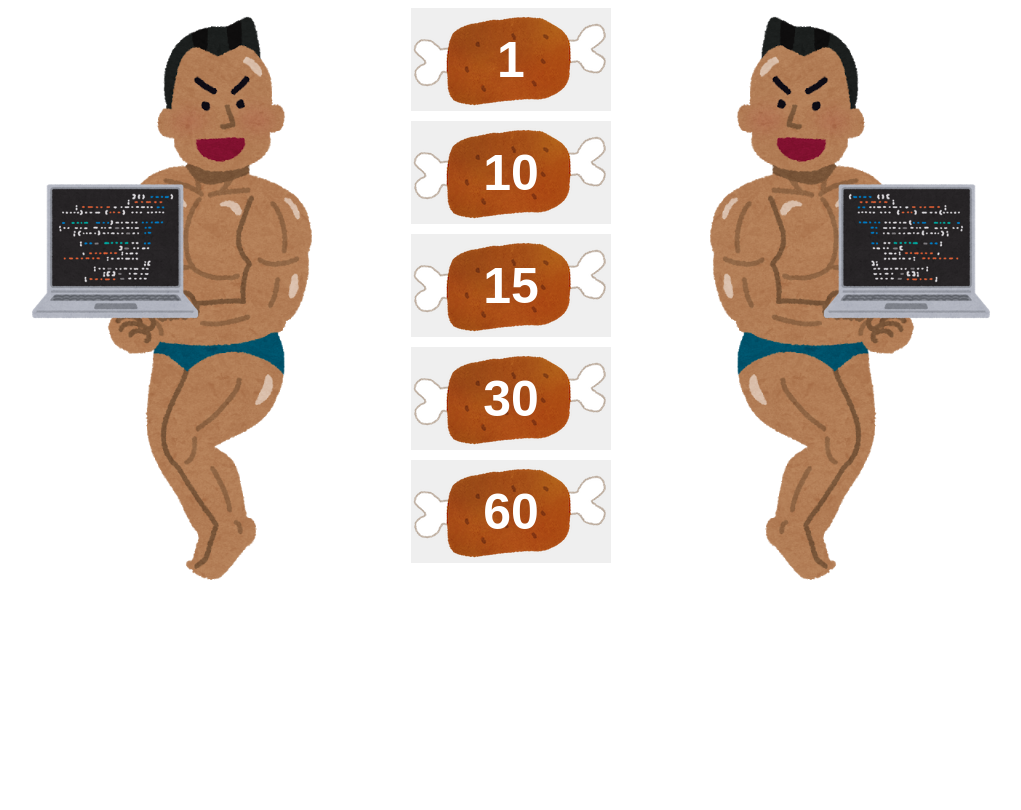
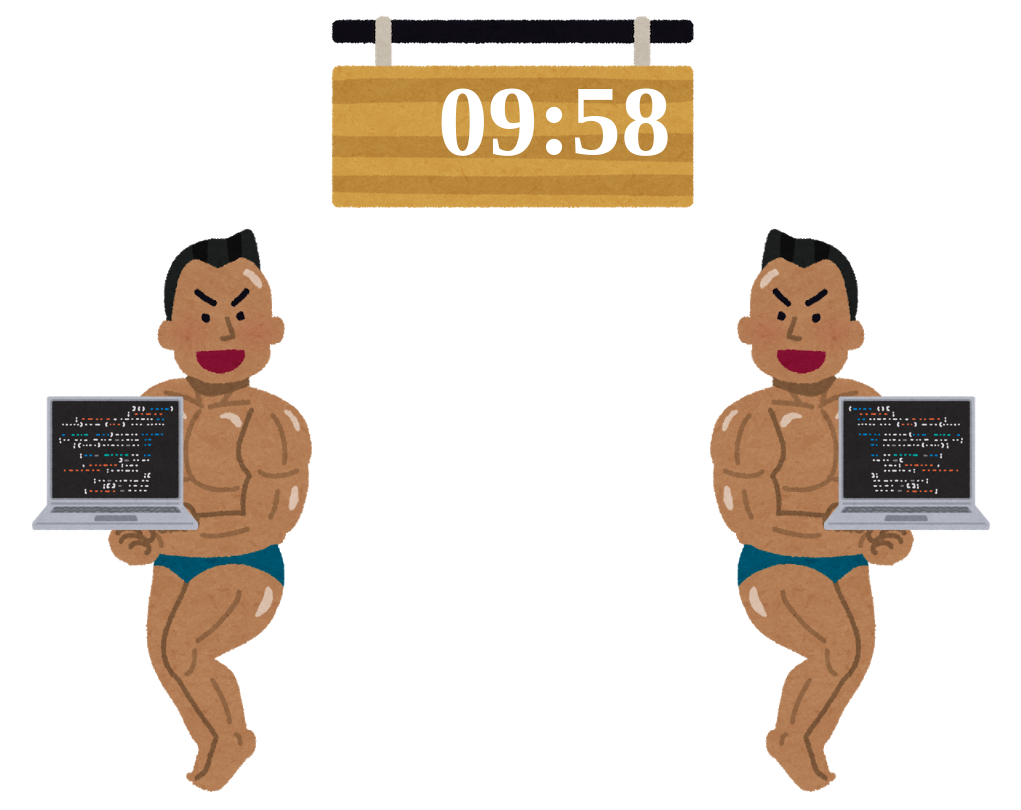
Before and after one commit to hayate4th/muscle-mob, a React app: page / in a window 1280 px wide. Both pictures are taken after a click on the button "10". Shown: the whole page, without its empty margins (129-1150 px from the left). Built offline with nearby package versions, Linux system fonts and the light colour scheme; the HTML template or start-up script is replaced by a standard one.

Commit message:
Change App component to hold states

```diff
--- a/src/App.tsx
+++ b/src/App.tsx
@@ -1,19 +1,49 @@
-import React from 'react';
+import React, { useState, useEffect } from 'react';
 import styled from 'styled-components';
 import MuscleGuy from './components/MuscleGuy';
 import OptionSelector from './components/OptionSelector';
+import Timer from './components/Timer';
 
 const App: React.FC = () => {
+  const [seconds, setSeconds] = useState(0);
+  const [isActive, setIsActive] = useState(false);
+
+  useEffect(() => {
+    let interval: number | undefined;
+    if (isActive && seconds > 0) {
+      if (seconds > 0) {
+        interval = setInterval(() => {
+          setSeconds(seconds - 1);
+        }, 1000);
+      } else {
+        clearInterval(interval);
+      }
+    }
+    return () => clearInterval(interval);
+  }, [isActive, seconds]);
+
+  useEffect(() => {
+    if (seconds <= 0) {
+      setIsActive(false);
+    }
+  }, [seconds]);
+
   return (
-    <FlexWrapper>
-      <MuscleGuy isInverted />
-      <OptionSelector />
-      <MuscleGuy />
-    </FlexWrapper>
+    <>
+      <Timer seconds={seconds} />
+      <MuscleSelector>
+        <MuscleGuy isInverted />
+        {!isActive && (
+          <OptionSelector setSeconds={setSeconds} setIsActive={setIsActive} />
+        )}
+        {isActive && <div style={{ width: '200px' }} />}
+        <MuscleGuy />
+      </MuscleSelector>
+    </>
   );
 };
 
-const FlexWrapper = styled.div`
+const MuscleSelector = styled.div`
   display: flex;
   margin: 0 auto;
   width: 1000px;
--- a/src/components/OptionSelector/index.tsx
+++ b/src/components/OptionSelector/index.tsx
@@ -2,14 +2,42 @@ import React from 'react';
 import styled from 'styled-components';
 import TimerOption from '../TimerOption';
 
-const OptionSelector: React.FC = () => {
+interface OptionSelectorProps {
+  setSeconds: React.Dispatch<React.SetStateAction<number>>;
+  setIsActive: React.Dispatch<React.SetStateAction<boolean>>;
+}
+
+const OptionSelector: React.FC<OptionSelectorProps> = ({
+  setSeconds,
+  setIsActive,
+}) => {
   return (
     <OptionList>
-      <TimerOption optionValue={1} />
-      <TimerOption optionValue={10} />
-      <TimerOption optionValue={15} />
-      <TimerOption optionValue={30} />
-      <TimerOption optionValue={60} />
+      <TimerOption
+        optionValue={1}
+        setSeconds={setSeconds}
+        setIsActive={setIsActive}
+      />
+      <TimerOption
+        optionValue={10}
+        setSeconds={setSeconds}
+        setIsActive={setIsActive}
+      />
+      <TimerOption
+        optionValue={15}
+        setSeconds={setSeconds}
+        setIsActive={setIsActive}
+      />
+      <TimerOption
+        optionValue={30}
+        setSeconds={setSeconds}
+        setIsActive={setIsActive}
+      />
+      <TimerOption
+        optionValue={60}
+        setSeconds={setSeconds}
+        setIsActive={setIsActive}
+      />
     </OptionList>
   );
 };
--- a/src/components/TimerOption/index.tsx
+++ b/src/components/TimerOption/index.tsx
@@ -4,11 +4,22 @@ import meatImage from './meat.png';
 
 interface TimerOptionProps {
   optionValue: number;
+  setSeconds: React.Dispatch<React.SetStateAction<number>>;
+  setIsActive: React.Dispatch<React.SetStateAction<boolean>>;
 }
 
-const TimerOption: React.FC<TimerOptionProps> = ({ optionValue }) => {
+const TimerOption: React.FC<TimerOptionProps> = ({
+  optionValue,
+  setSeconds,
+  setIsActive,
+}) => {
+  const handleOnClick = () => {
+    setSeconds(optionValue * 60);
+    setIsActive(true);
+  };
+
   return (
-    <OptionButton>
+    <OptionButton onClick={handleOnClick}>
       <OptionText>{optionValue}</OptionText>
     </OptionButton>
   );
```
